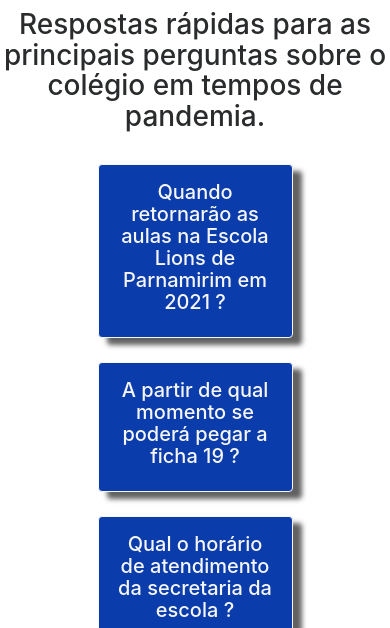
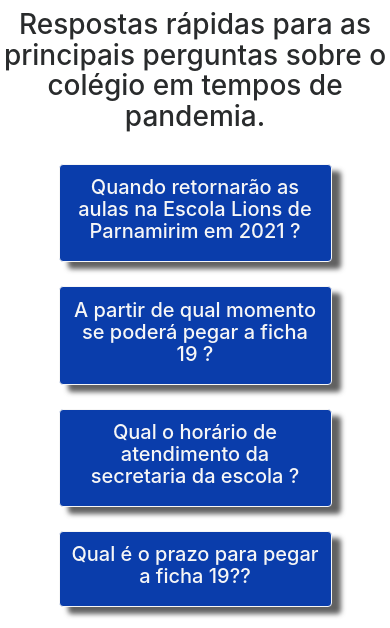
Before and after one commit to wictor-parmenis/PIBID, a website: page index.html in a window 390 px wide. Shown: the part 160-788 px from the top of the page. Drawn offline with nearby package versions, Linux system fonts and the light colour scheme.

Commit message:
update cards in mobile.

```diff
--- a/style.css
+++ b/style.css
@@ -211,6 +211,28 @@
 
 
 @media (max-width: 600px){
+
+    .font-little{
+        font-size: 0.8em;
+        transform: translateY(-50%);
+    }
+
+    .ask{
+        padding: 0.7em;
+        width: 70%;
+        text-align: center;
+        margin: auto;
+        background-color: var(--primary-color);
+        border: 1px var(--secondary-color) solid;
+        border-radius: 5%;
+        margin-bottom: 1.5em;
+        -webkit-box-shadow: 9px 7px 5px rgba(50, 50, 50, 0.77);
+        -moz-box-shadow:    9px 7px 5px rgba(50, 50, 50, 0.77);
+        box-shadow:         9px 7px 5px rgba(50, 50, 50, 0.77);
+
+
+    }
+
     .suport{
         margin-bottom: 2em;
         height: 20em;
```
Also changed, not shown: index.html (+1 -1 lines).
